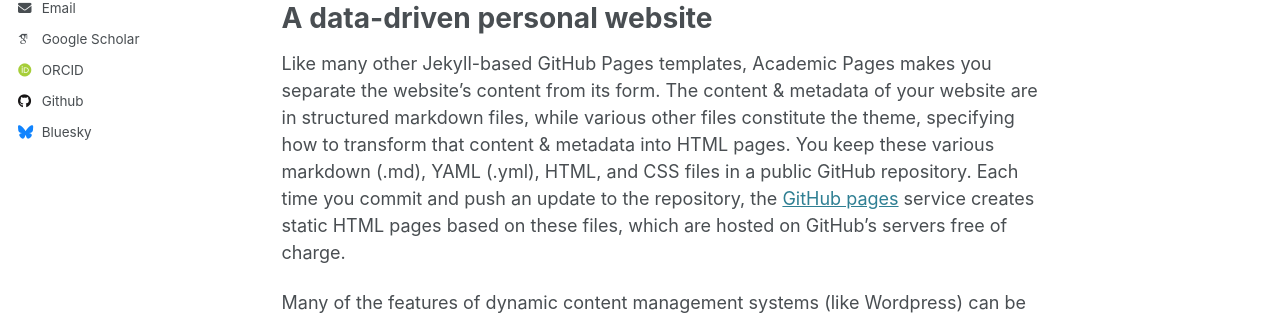
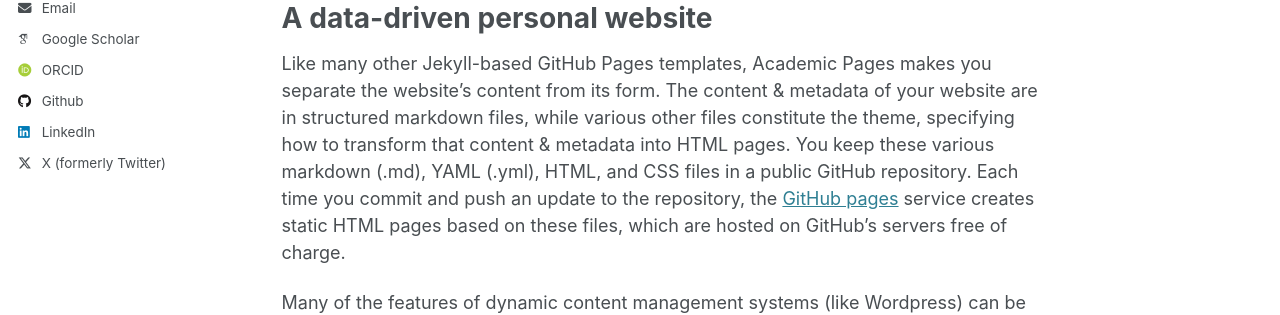
Before and after one commit to sagarnidhish/sagarnidhish.github.io, a Jekyll site: the page built from _pages/about.md, in a window 1280 px wide. Shown: the part 441-756 px from the top of the page. Built offline with Jekyll 4.4.1, drawn with Linux system fonts in a browser that asks for light colours; some web fonts are replaced; some of the changed lines change nothing that is shown.

Commit message:
Update _config.yml

```diff
--- a/_config.yml
+++ b/_config.yml
@@ -44,12 +44,12 @@
   bitbucket        : # Username - Update with your username on the site
   codepen          : # Username
   dribbble         : # Username
-  github           : "academicpages"
+  github           : "sagarnidhish"
   kaggle           : # Username
   stackoverflow    : # User number or user number and name (i.e., use "1" or "1/jeff-atwood")
 
   # Social media
-  bluesky          : "bsky.app" # Replace this with you Bluesky username
+  bluesky          : #"bsky.app" # Replace this with you Bluesky username
   facebook         : # Username
   flickr           : # Username
   foursquare       : # Username
@@ -58,7 +58,7 @@
   keybase          : # Username
   instagram        : # Username
   lastfm           : # Username
-  linkedin         : # Username
+  linkedin         : "nidhishsagar"
   mastodon         : # URL
   medium           : # URL
   pinterest        : # Username
@@ -66,7 +66,7 @@
   steam            : # Username
   telegram         : # URL
   tumblr           : # Username
-  twitter          : # Username for X / Twitter
+  twitter          : "NidhishSagar"
   vine             : # Username
   weibo            : # Username
   wikipedia        : # Username
```
